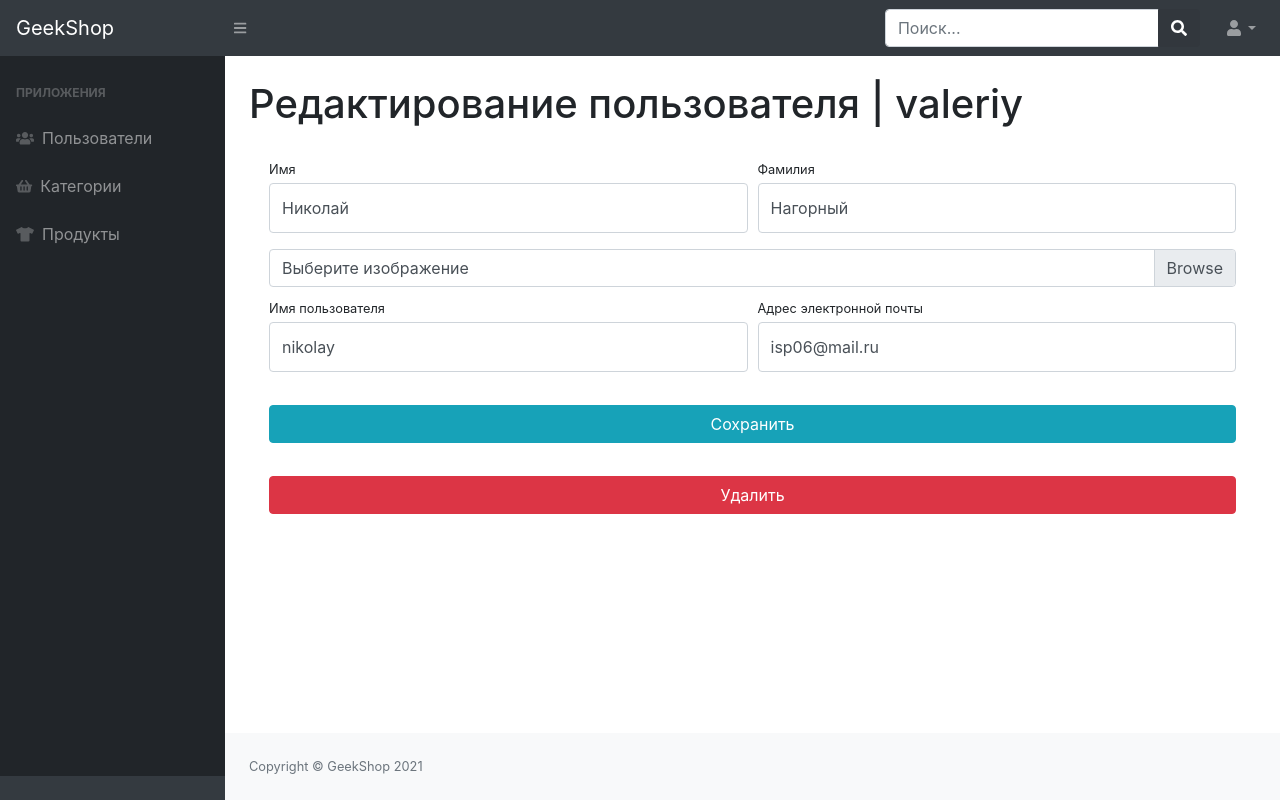
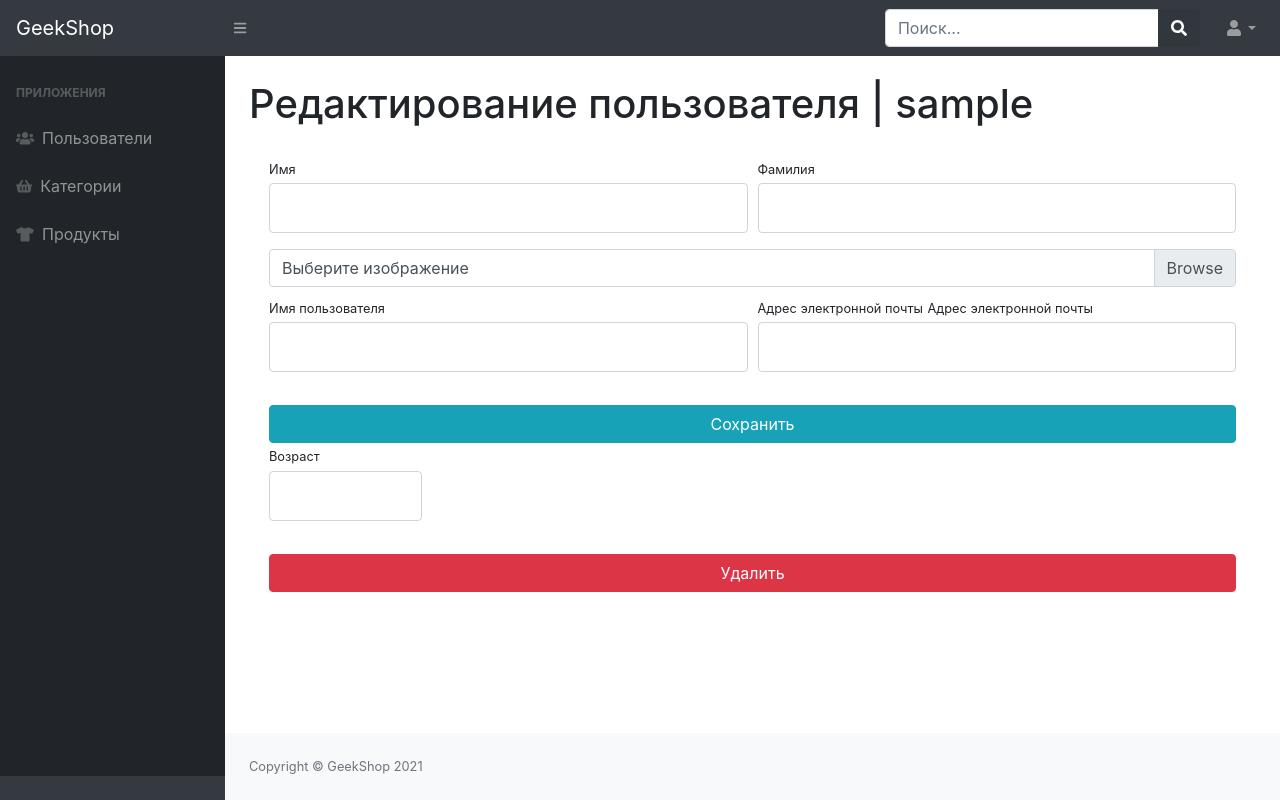
Before and after one commit to t-rexamarin/geekbrains-django, a Django app: template geekshop/adminapp/templates/adminapp/admin-users-update-delete.html in a window 1280 px wide. Run offline with Django 3.2, Linux system fonts and the light colour scheme; the template is opened without the code that fills it: values that come from a table or form of the project are taken from there, others are empty; tables that the repository leaves empty hold one stand-in row (values such as "Sample post"); some libraries are stand-ins or nearby versions.

Commit message:
users update controller

```diff
--- a/geekshop/adminapp/forms.py
+++ b/geekshop/adminapp/forms.py
@@ -1,5 +1,5 @@
 from django import forms
-from authapp.forms import UserRegistrationForm
+from authapp.forms import UserRegistrationForm, UserChangeProfileForm
 from authapp.models import User
 
 
@@ -14,4 +14,22 @@ class UserAdminRegisterForm(UserRegistrationForm):
 
         for field_name, field in self.fields.items():
             field.widget.attrs['class'] = 'form-control py-4'
+
         self.fields['image'].widget.attrs['class'] = 'custom-file-input'
+
+
+class UserAdminProfileForm(UserChangeProfileForm):
+    # email = forms.EmailField(widget=forms.EmailInput(attrs={'class':'form-control py-4', 'readonly': False}))
+    # username = forms.CharField(widget=forms.TextInput(attrs={'class':'form-control py-4', 'readonly': False}))
+    email = forms.EmailField(widget=forms.EmailInput())
+    username = forms.CharField(widget=forms.TextInput())
+
+    def __init__(self, *args, **kwargs):
+        super(UserAdminProfileForm, self).__init__(*args, **kwargs)
+
+        self.fields['email'].widget.attrs['readonly'] = False
+        self.fields['username'].widget.attrs['readonly'] = False
+        for field_name, field in self.fields.items():
+            field.widget.attrs['class'] = 'form-control py-4'
+
+        self.fields['image'].widget.attrs['class'] = 'custom-file-input'
--- a/geekshop/adminapp/templates/adminapp/admin-users-read.html
+++ b/geekshop/adminapp/templates/adminapp/admin-users-read.html
@@ -36,7 +36,7 @@
                                 <tbody>
                                 {% for user in users %}
                                     <tr>
-                                        <td><a href="admin-users-update-delete.html" style="color: dodgerblue">{{ user.username }}</a></td>
+                                        <td><a href="{% url 'adminapp:admin_users_update' user.id %}" style="color: dodgerblue">{{ user.username }}</a></td>
                                         <td>{{ user.first_name }}</td>
                                         <td>{{ user.last_name }}</td>
                                         <td>{{ user.email }}</td>
--- a/geekshop/adminapp/templates/adminapp/admin-users-update-delete.html
+++ b/geekshop/adminapp/templates/adminapp/admin-users-update-delete.html
@@ -4,57 +4,62 @@
     <div id="layoutSidenav_content">
         <main>
             <div class="container-fluid">
-                <h1 class="mt-4">Редактирование пользователя | valeriy</h1>
+                <h1 class="mt-4">Редактирование пользователя | {{ user_select.username }}</h1>
                 <div class="card-body">
-                    <form action="">
+                    <form action="{% url 'adminapp:admin_users_update' user_select.id %}" method="post" enctype="multipart/form-data">
+                        {% csrf_token %}
                         <div class="form-row">
                             <div class="col-lg-6">
                                 <div class="form-group">
-                                    <label class="small mb-1" for="inputFirstName">Имя</label>
-                                    <input class="form-control py-4" id="inputFirstName" type="text" value="Николай"/>
+                                    <label class="small mb-1" for="{{ form.first_name.id_for_label }}">Имя</label>
+                                    {{ form.first_name }}
                                 </div>
                             </div>
                             <div class="col-lg-6">
                                 <div class="form-group">
-                                    <label class="small mb-1" for="inputLastName">Фамилия</label>
-                                    <input class="form-control py-4" id="inputLastName" type="text" value="Нагорный"/>
+                                    <label class="small mb-1" for="{{ form.last_name.id_for_label }}">Фамилия</label>
+                                    {{ form.last_name }}
                                 </div>
                             </div>
                         </div>
                         <div class="form-row mb-2">
                             <div class="col-lg-12">
                                 <div class="custom-file">
-                                    <input type="file" class="custom-file-input" id="userAvatar" size="50">
-                                    <label class="custom-file-label" for="userAvatar">Выберите изображение</label>
+                                    {{ form.image }}
+                                    <label class="custom-file-label" for="{{ form.image.id_for_label }}">Выберите изображение</label>
                                 </div>
                             </div>
                         </div>
                         <div class="form-row">
                             <div class="col-lg-6">
-                                <label class="small mb-1" for="inputUsername">Имя пользователя</label>
-                                <input class="form-control py-4" id="inputUsername" type="text"
-                                       aria-describedby="usernameHelp"
-                                       value="nikolay"/>
+                                <label class="small mb-1" for="{{ form.username.id_for_label }}">Имя пользователя</label>
+                                {{ form.username }}
                             </div>
                             <div class="col-lg-6">
                                 <label class="small mb-1" for="inputEmailAddress">Адрес электронной
                                     почты</label>
-                                <input class="form-control py-4" id="inputEmailAddress" type="email"
-                                       aria-describedby="emailHelp"
-                                       value="isp06@mail.ru"/>
+                                <label class="small mb-1" for="{{ form.email.id_for_label }}">Адрес электронной
+                                    почты</label>
+                                {{ form.email }}
                             </div>
                         </div>
                         <div class="form-row">
                             <div class="col-lg-12" style="margin-top: 33px;">
                                 <input class="btn btn-info btn-block" type="submit" value="Сохранить">
                             </div>
+                            <div class="col-lg-2">
+                                <label class="small mb-1" for="{{ form.age.id_for_label }}">Возраст</label>
+                                {{ form.age }}
+                            </div>
                         </div>
                     </form>
-                    <div class="row">
-                        <div class="col-lg-12" style="margin-top: 33px;">
-                            <input class="btn btn-danger btn-block" type="submit" value="Удалить">
+                    <form action="">
+                        <div class="row">
+                            <div class="col-lg-12" style="margin-top: 33px;">
+                                <input class="btn btn-danger btn-block" type="submit" value="Удалить">
+                            </div>
                         </div>
-                    </div>
+                    </form>
                 </div>
             </div>
         </main>
```
Also changed, not shown: geekshop/adminapp/views.py (+19 -3 lines).
